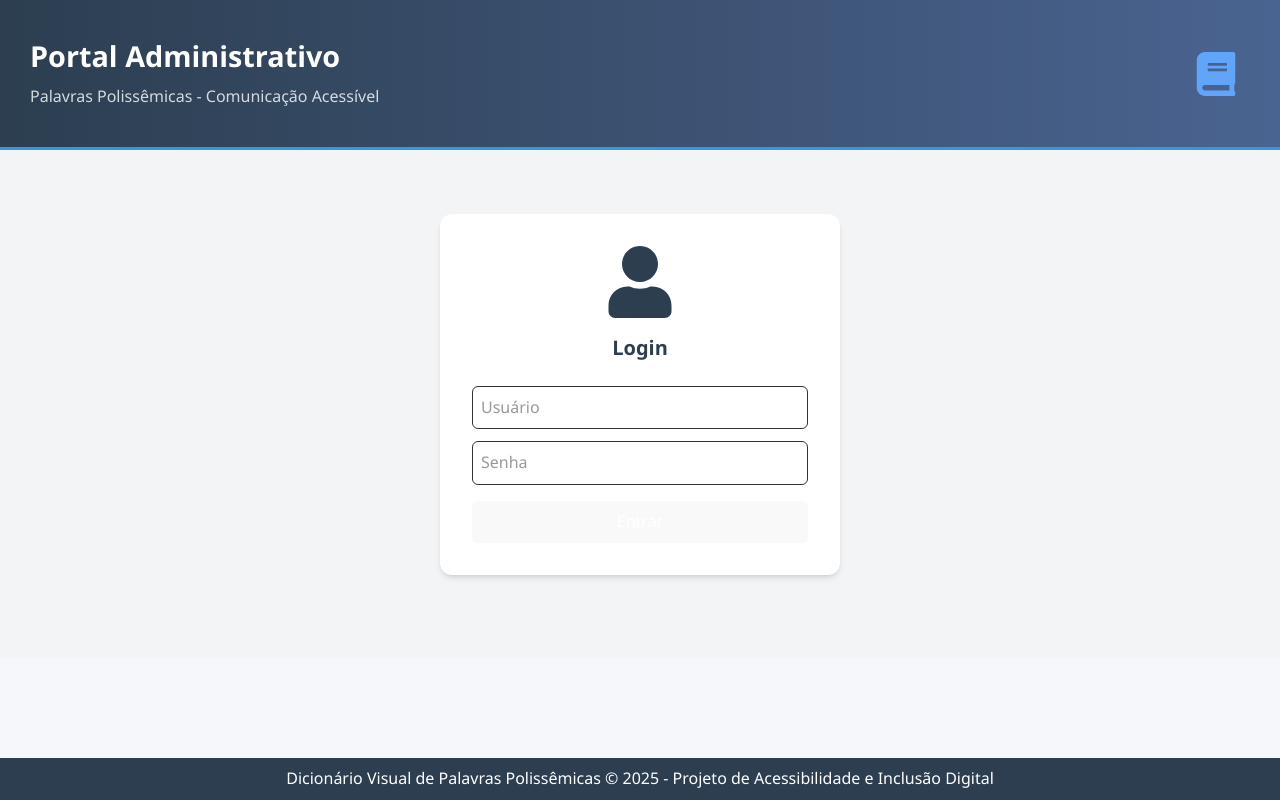
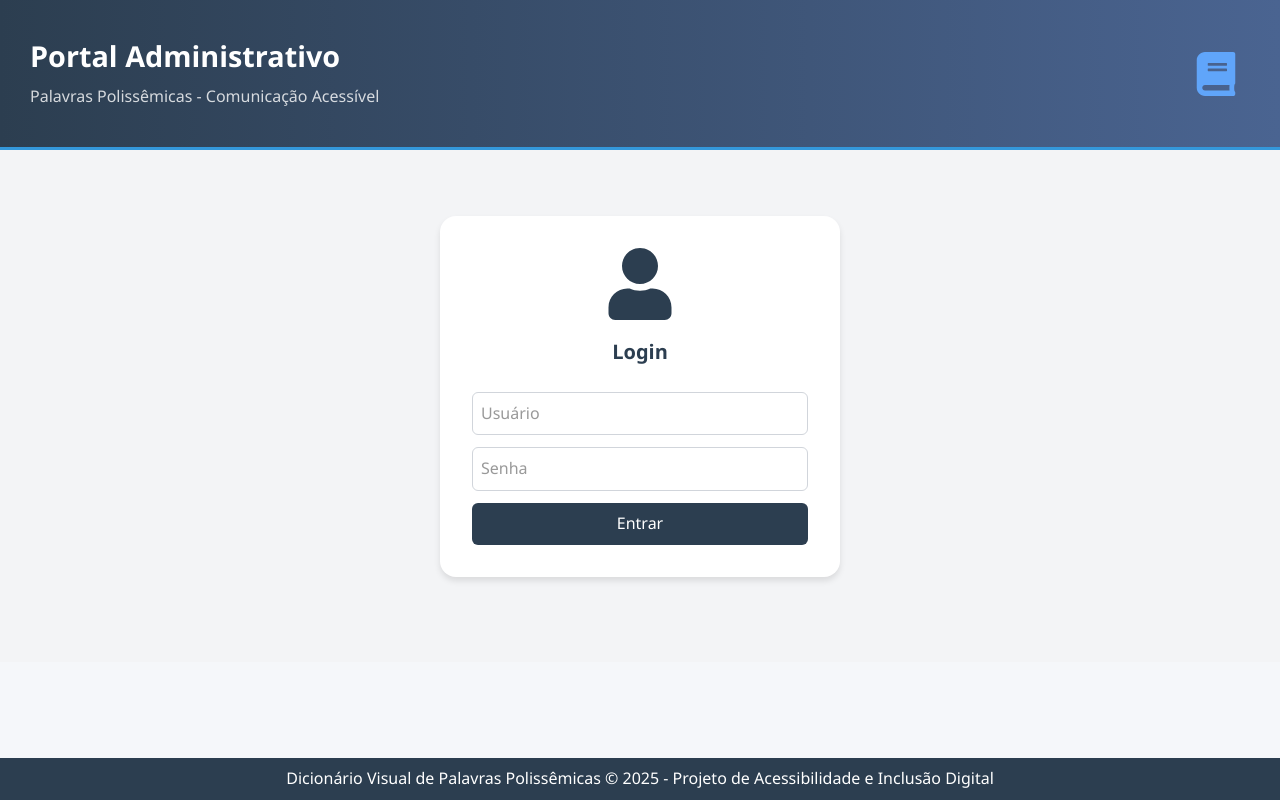
Before and after one commit to Nickpiers/DicionarioVisual, a React (Vite) app: page /admin-portal/login in a window 1280 px wide. Built offline with nearby package versions, Linux system fonts and the light colour scheme.

Commit message:
css AdminPortalLogin

```diff
--- a/src/AdminPortal/components/AdminPortalLogin.jsx
+++ b/src/AdminPortal/components/AdminPortalLogin.jsx
@@ -5,6 +5,7 @@ import { FaUser } from "react-icons/fa";
 import { TITLE_PAGE_ADMIN_PORTAL } from "../../controllers/constants";
 import { useState } from "react";
 import { loginUser } from "../controllers.js/loginController";
+import "../style/AdminPortalLogin.css";
 
 export const AdminPortalLogin = () => {
   const navigate = useNavigate();
@@ -26,26 +27,23 @@ export const AdminPortalLogin = () => {
   };
 
   const renderFooter = () => (
-    <footer className="bg-[#2c3e50] text-white text-center p-2">
+    <footer className="admin-footer">
       Dicionário Visual de Palavras Polissêmicas © 2025 - Projeto de
       Acessibilidade e Inclusão Digital
     </footer>
   );
 
   const loader = (
-    <div className="flex justify-center items-center h-40">
-      <div className="w-12 h-12 border-4 border-blue-400 border-dashed rounded-full animate-spin"></div>
+    <div className="loader-container">
+      <div className="loader-spinner"></div>
     </div>
   );
 
   const renderLogin = () => (
-    <main className="flex flex-col items-center justify-center flex-1 bg-gray-100 mb-25">
-      <div className="bg-white p-8 rounded-xl shadow-md w-100 text-center mb-5">
-        <FaUser
-          className="text-7xl text-[#2c3e50] mx-auto mb-4"
-          aria-hidden="true"
-        />
-        <h1 className="text-xl font-semibold mb-6 text-[#2c3e50]">Login</h1>
+    <main className="admin-login-main">
+      <div className="admin-login-box">
+        <FaUser className="admin-login-icon" aria-hidden="true" />
+        <h1 className="admin-login-title">Login</h1>
         {loading ? (
           loader
         ) : (
@@ -59,7 +57,7 @@ export const AdminPortalLogin = () => {
               type="text"
               aria-label="Campo de usuário"
               placeholder="Usuário"
-              className="w-full border rounded-md p-2 mb-3"
+              className="admin-login-input"
               value={email}
               onChange={(e) => setEmail(e.target.value)}
             />
@@ -67,13 +65,13 @@ export const AdminPortalLogin = () => {
               type="password"
               aria-label="Campo de senha"
               placeholder="Senha"
-              className="w-full border rounded-md p-2 mb-4"
+              className="admin-login-input"
               value={password}
               onChange={(e) => setPassword(e.target.value)}
             />
-            {error && <p className="text-red-600 mb-3">{error}</p>}
+            {error && <p className="admin-login-error">{error}</p>}
             <button
-              className="w-full bg-[#2c3e50] text-white py-2 rounded-md hover:bg-[#1a252f] cursor-pointer"
+              className="admin-login-button"
               type="submit"
               onClick={handleLogin}
             >
@@ -86,7 +84,7 @@ export const AdminPortalLogin = () => {
   );
 
   return (
-    <div className="flex flex-col h-screen">
+    <div className="admin-portal-container">
       <Header
         onIconClick={() => {}}
         isPortal
--- /dev/null
+++ b/src/AdminPortal/style/AdminPortalLogin.css
@@ -0,0 +1,97 @@
+.admin-portal-container {
+  display: flex;
+  flex-direction: column;
+  height: 100vh;
+}
+
+.admin-login-main {
+  display: flex;
+  flex-direction: column;
+  align-items: center;
+  justify-content: center;
+  flex: 1;
+  background-color: #f3f4f6; /* gray-100 */
+  margin-bottom: 6rem; /* mb-25 equivalente */
+}
+
+.admin-login-box {
+  background-color: #ffffff;
+  padding: 2rem;
+  border-radius: 1rem;
+  box-shadow: 0 4px 6px rgba(0, 0, 0, 0.1);
+  width: 100%;
+  max-width: 400px;
+  text-align: center;
+  margin-bottom: 1.25rem;
+}
+
+.admin-login-icon {
+  font-size: 4.5rem; /* text-7xl */
+  color: #2c3e50;
+  margin: 0 auto 1rem auto;
+}
+
+.admin-login-title {
+  font-size: 1.25rem; /* text-xl */
+  font-weight: 600;
+  color: #2c3e50;
+  margin-bottom: 1.5rem;
+}
+
+.admin-login-input {
+  width: 100%;
+  border: 1px solid #d1d5db; /* gray-300 */
+  border-radius: 0.375rem;
+  padding: 0.5rem;
+  font-size: 1rem;
+  margin-bottom: 0.75rem;
+  outline: none;
+}
+
+.admin-login-button {
+  width: 100%;
+  background-color: #2c3e50;
+  color: white;
+  padding: 0.5rem 0;
+  border-radius: 0.375rem;
+  cursor: pointer;
+  font-size: 1rem;
+  border: none;
+}
+
+.admin-login-button:hover {
+  background-color: #1a252f;
+}
+
+.admin-login-error {
+  color: #dc2626; /* red-600 */
+  margin-bottom: 0.75rem;
+}
+
+.admin-footer {
+  background-color: #2c3e50;
+  color: white;
+  text-align: center;
+  padding: 0.5rem;
+}
+
+.loader-container {
+  display: flex;
+  justify-content: center;
+  align-items: center;
+  height: 10rem;
+}
+
+.loader-spinner {
+  width: 3rem;
+  height: 3rem;
+  border: 4px dashed #60a5fa; /* border-blue-400 */
+  border-radius: 50%;
+  animation: spin 1s linear infinite;
+}
+
+@keyframes spin {
+  to {
+    transform: rotate(360deg);
+  }
+}
```
